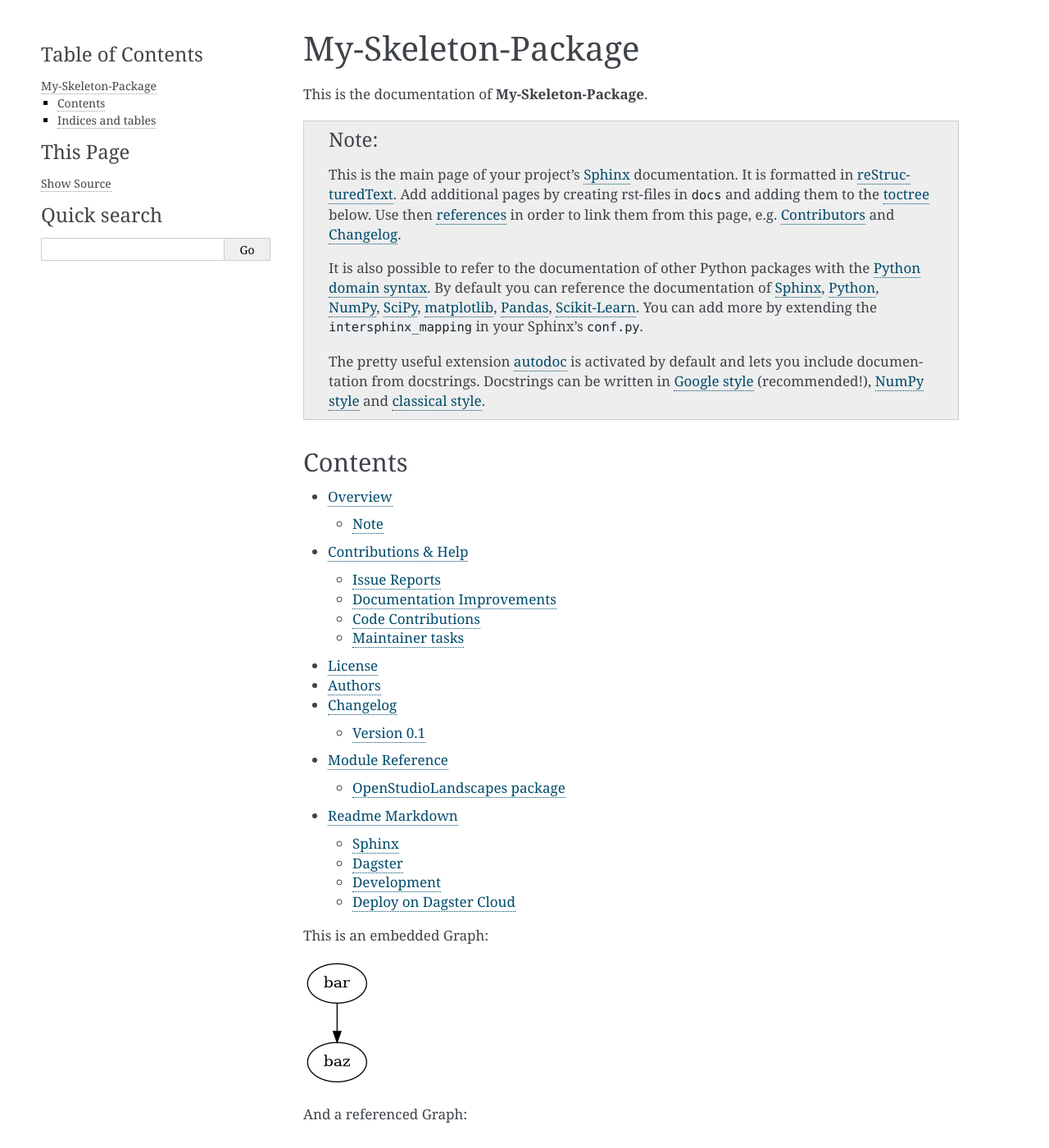
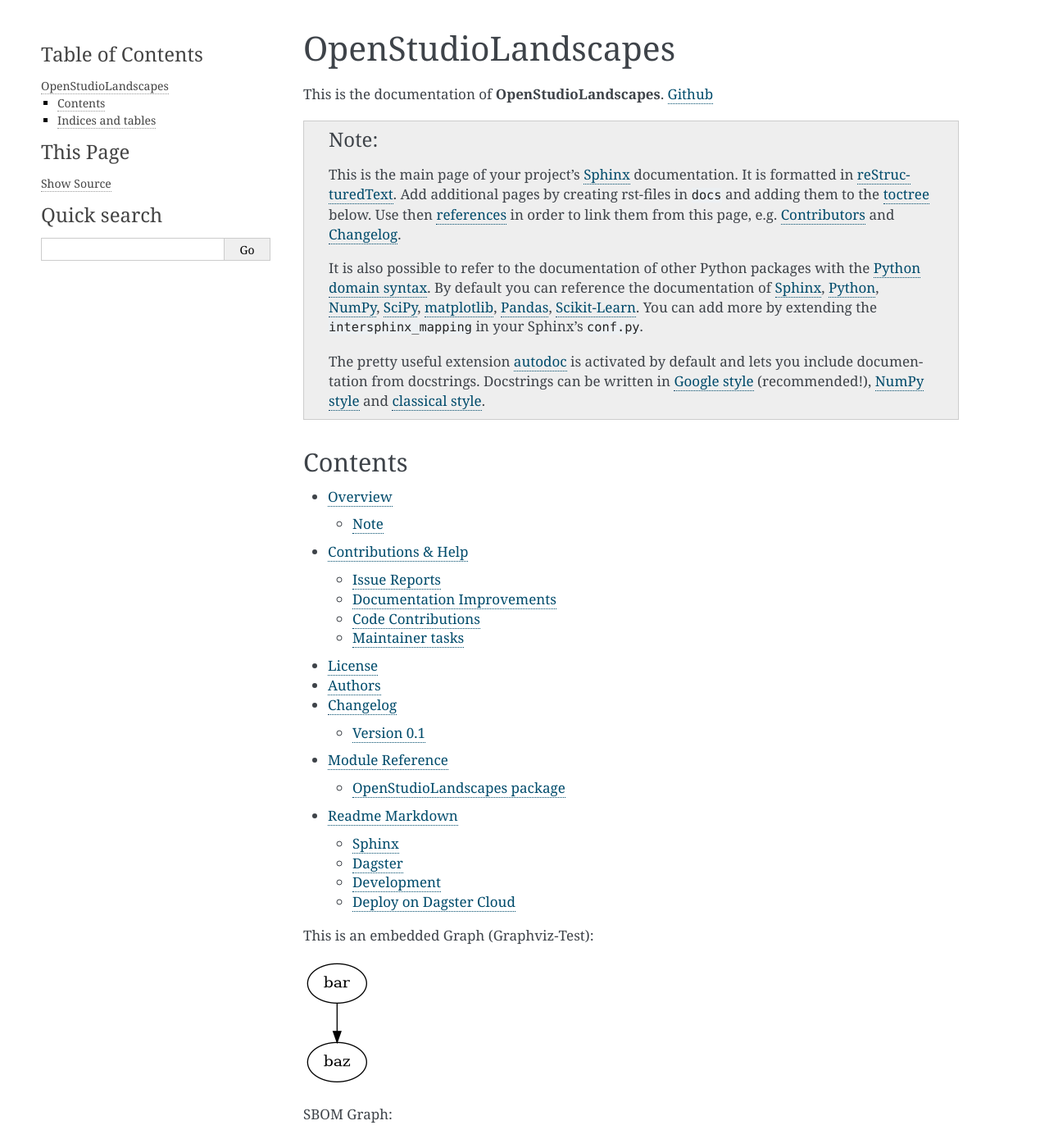
Before and after one commit to michimussato/OpenStudioLandscapes, a Sphinx documentation site: the page built from docs/index.rst, in a window 1280 px wide and 1400 px high. Shown: the whole window at 82% size. Built offline with Sphinx 7.4.7, drawn with Linux system fonts in a browser that asks for light colours; the version number could not be read and is left out.

Commit message:
refactor

```diff
--- a/docs/index.rst
+++ b/docs/index.rst
@@ -1,8 +1,9 @@
-===================
-My-Skeleton-Package
-===================
+====================
+OpenStudioLandscapes
+====================
 
-This is the documentation of **My-Skeleton-Package**.
+This is the documentation of **OpenStudioLandscapes**.
+`Github`_
 
 .. note::
 
@@ -38,7 +39,7 @@
    Readme Markdown <README>
 
 
-This is an embedded Graph:
+This is an embedded Graph (Graphviz-Test):
 
 .. graphviz::
 
@@ -47,9 +48,9 @@
    }
 
 
-And a referenced Graph:
+SBOM Graph:
 
-.. graphviz:: graphviz_example_pipdeptree.docs.dot
+.. graphviz:: dot/graphviz_pipdeptree.docs.dot
 
 
 Indices and tables
@@ -59,6 +60,7 @@
 * :ref:`modindex`
 * :ref:`search`
 
+.. _Github: https://github.com/michimussato/open-studio-landscapes
 .. _toctree: https://www.sphinx-doc.org/en/master/usage/restructuredtext/directives.html
 .. _reStructuredText: https://www.sphinx-doc.org/en/master/usage/restructuredtext/basics.html
 .. _references: https://www.sphinx-doc.org/en/stable/markup/inline.html
--- a/setup.cfg
+++ b/setup.cfg
@@ -162,6 +162,7 @@
 exclude =
     # .tox
     .nox
+    .svg
     build
     dist
     .eggs
```
Also changed, not shown: README.md (+4 -1 lines), noxfile.py (+8 -5 lines).
